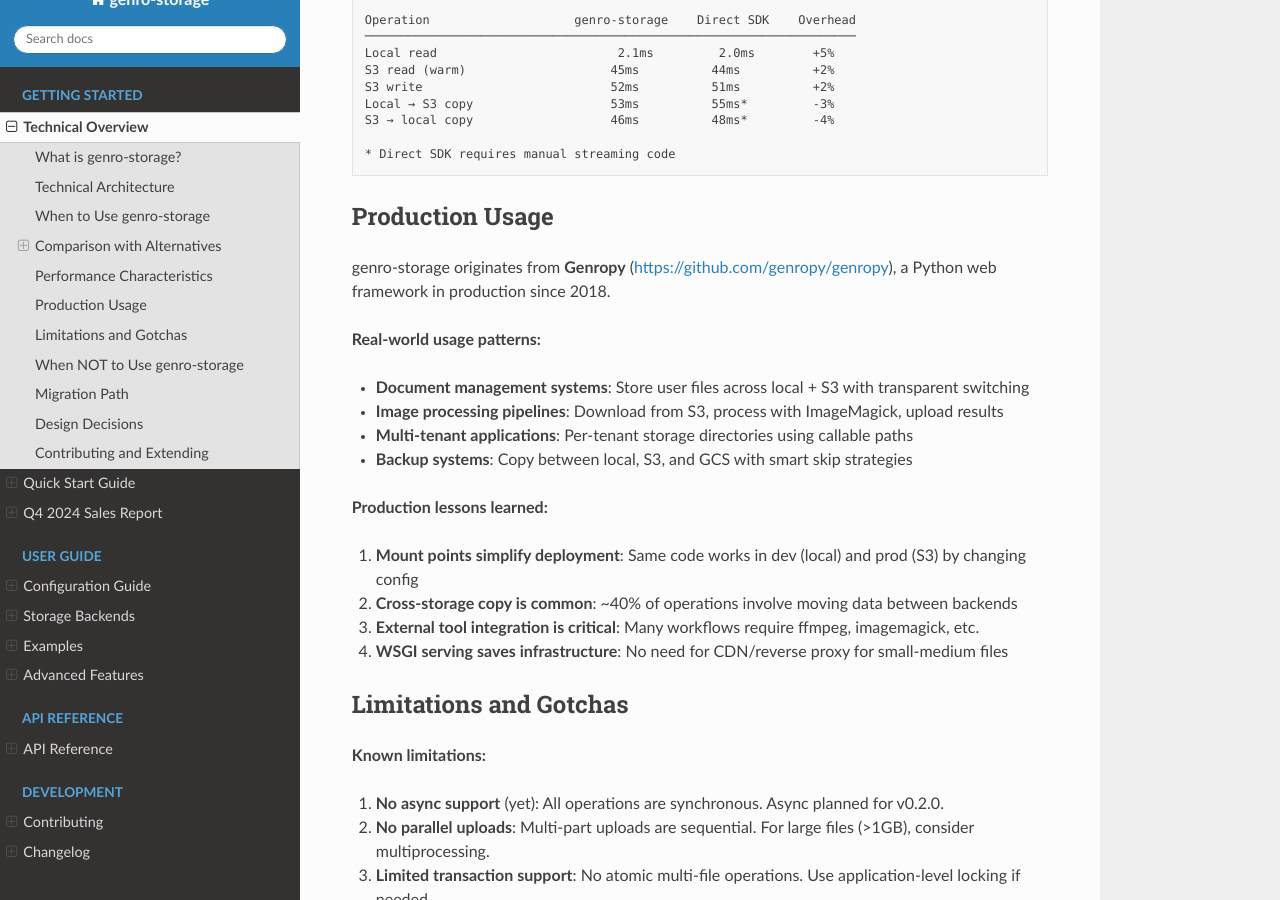
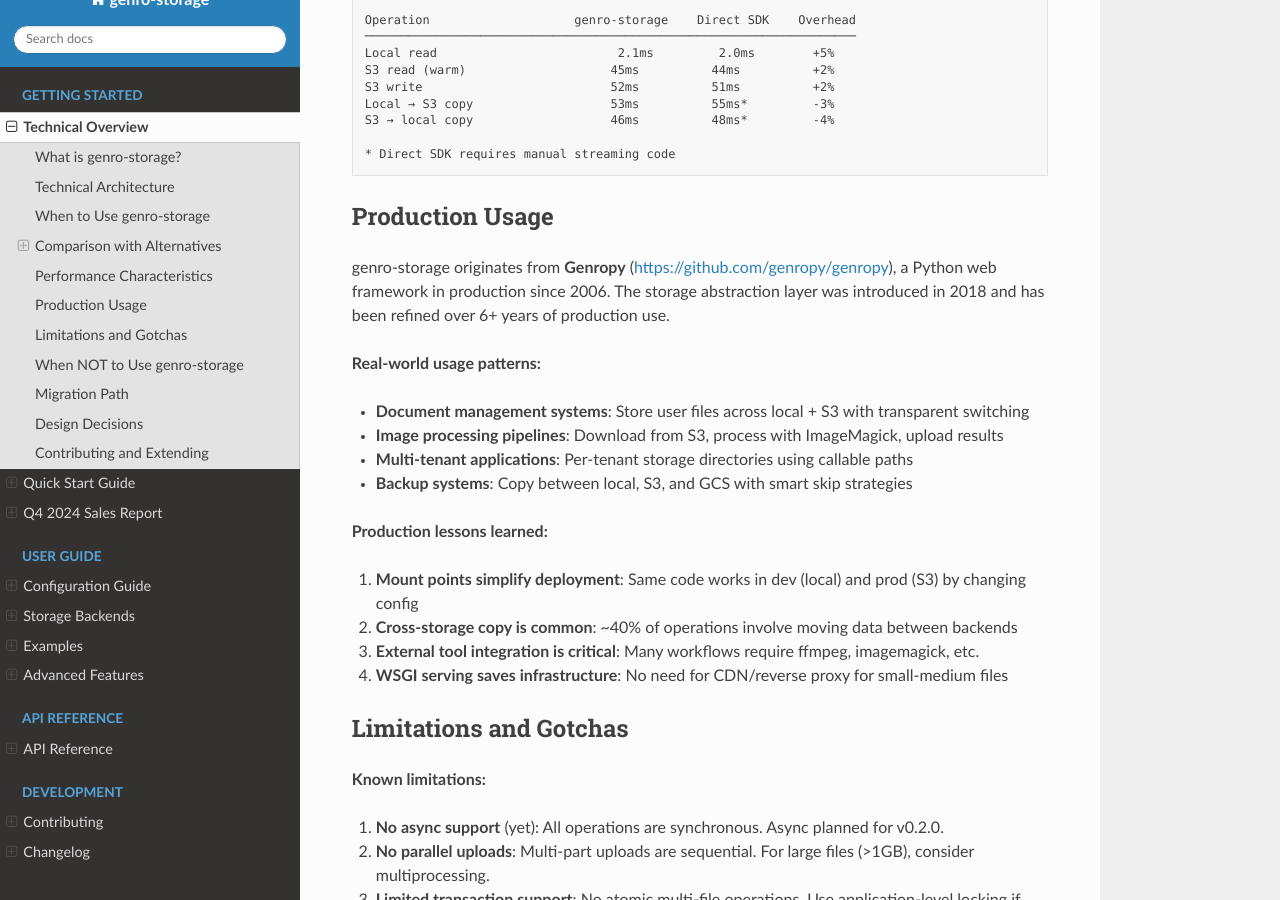
Before and after one commit to genropy/genro-storage, a Sphinx documentation site: the page built from docs/overview.rst, in a window 1280 px wide and 900 px high, scrolled down 4420 px. Built offline with Sphinx 7.4.7 and the Read the Docs theme 3.1.0, drawn with Linux system fonts in a browser that asks for light colours.

Commit message:
docs: Correct historical timeline - Genropy since 2006, storage abstraction since 2018
Fix historical accuracy:
- Genropy web framework: in production since 2006 (19+ years)
- Storage abstraction layer: introduced in 2018 (6+ years)

Updated in:
- README.md (status section and origins)
- docs/overview.rst (production usage section)
- docs/changelog.rst (technical details)

Credits the full history of Genropy while being accurate about when
the storage abstraction was created.

```diff
--- a/docs/changelog.rst
+++ b/docs/changelog.rst
@@ -45,6 +45,7 @@
 Technical
 ~~~~~~~~~
 
-- Battle-tested code extracted from 6+ years of Genropy production use
+- Battle-tested code extracted from Genropy (Python web framework since 2006)
+- Storage abstraction layer refined over 6+ years of production use (since 2018)
 - Full type hints with Python 3.9+ compatibility
 - Powered by fsspec for backend abstraction
--- a/docs/overview.rst
+++ b/docs/overview.rst
@@ -209,7 +209,7 @@
 Production Usage
 ----------------
 
-genro-storage originates from **Genropy** (https://github.com/genropy/genropy), a Python web framework in production since 2018.
+genro-storage originates from **Genropy** (https://github.com/genropy/genropy), a Python web framework in production since 2006. The storage abstraction layer was introduced in 2018 and has been refined over 6+ years of production use.
 
 **Real-world usage patterns:**
 
```
Also changed, not shown: README.md (+3 -3 lines).
